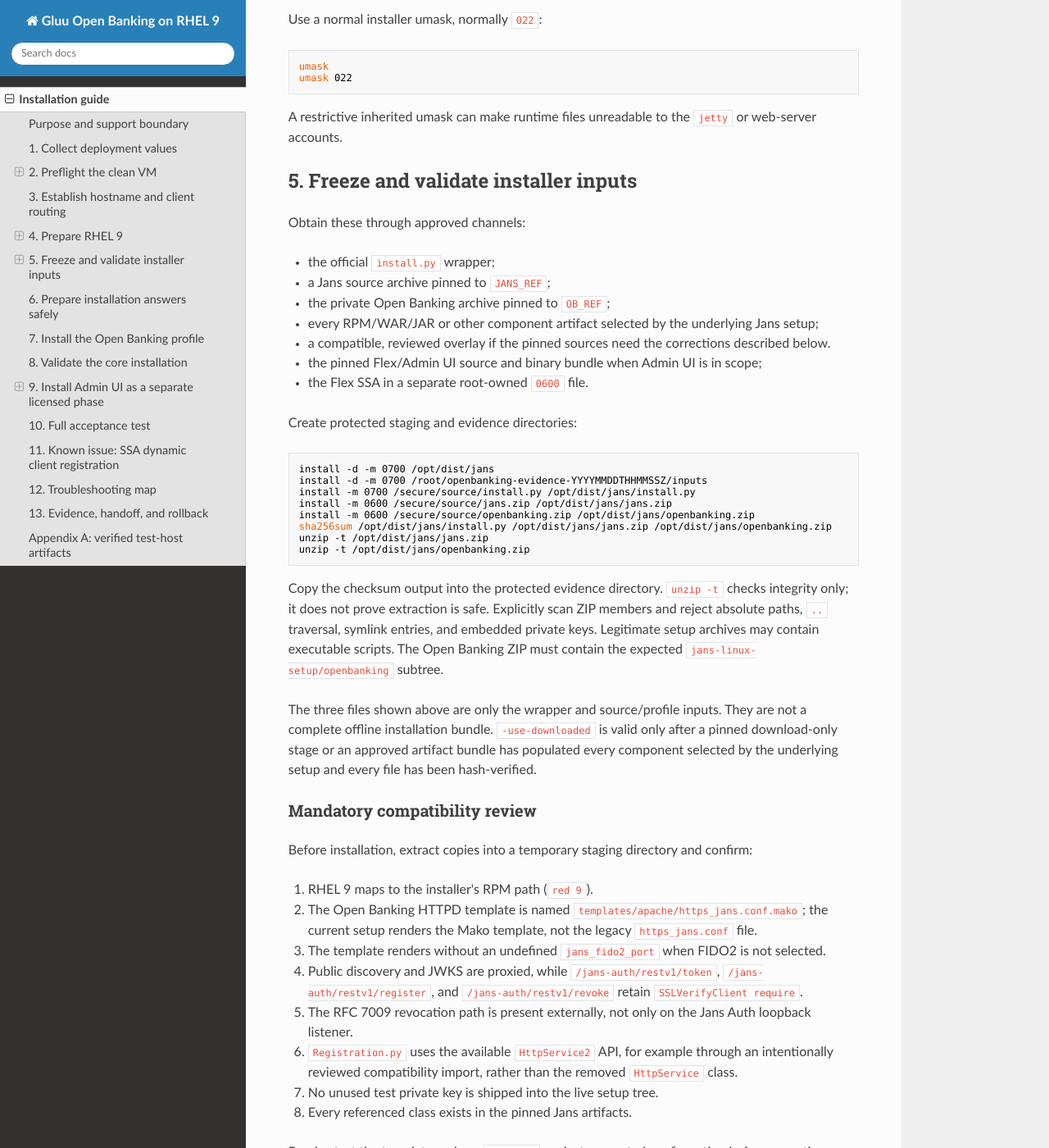
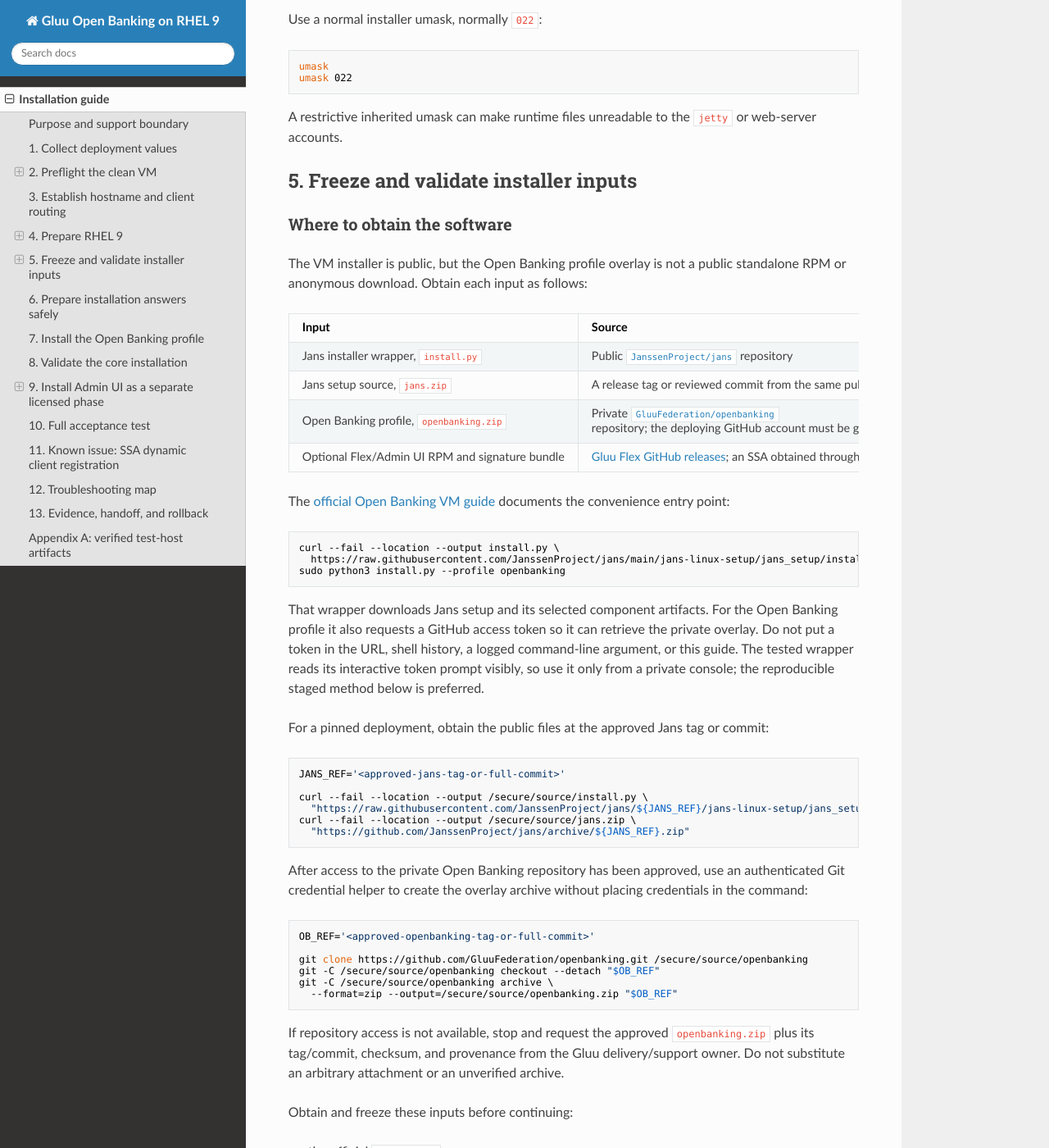
Before and after one commit to mzico/gluu-openbanking-rhel9-docs, an MkDocs documentation site: the page built from docs/index.md, in a window 1280 px wide and 1400 px high, scrolled down 3651 px. Shown: the whole window at 82% size. Built offline with MkDocs 1.6.1, drawn with Linux system fonts in a browser that asks for light colours; nearby versions of some CDN libraries.

Commit message:
Document Open Banking software sources

````diff
--- a/docs/index.md
+++ b/docs/index.md
@@ -167,7 +167,52 @@
 
 ## 5. Freeze and validate installer inputs
 
-Obtain these through approved channels:
+### Where to obtain the software
+
+The VM installer is public, but the Open Banking profile overlay is not a public standalone RPM or anonymous download. Obtain each input as follows:
+
+| Input | Source |
+|---|---|
+| Jans installer wrapper, `install.py` | Public [`JanssenProject/jans`](https://github.com/JanssenProject/jans) repository |
+| Jans setup source, `jans.zip` | A release tag or reviewed commit from the same public Jans repository |
+| Open Banking profile, `openbanking.zip` | Private [`GluuFederation/openbanking`](https://github.com/GluuFederation/openbanking) repository; the deploying GitHub account must be granted access by the Gluu delivery/support owner, or must receive an approved release archive through the organization's secure delivery channel |
+| Optional Flex/Admin UI RPM and signature bundle | [Gluu Flex GitHub releases](https://github.com/GluuFederation/flex/releases); an SSA obtained through the Gluu trial or subscription process is also required for licensing |
+
+The [official Open Banking VM guide](https://docs.gluu.org/stable/openbanking/install-vm/) documents the convenience entry point:
+
+```bash
+curl --fail --location --output install.py \
+  https://raw.githubusercontent.com/JanssenProject/jans/main/jans-linux-setup/jans_setup/install.py
+sudo python3 install.py --profile openbanking
+```
+
+That wrapper downloads Jans setup and its selected component artifacts. For the Open Banking profile it also requests a GitHub access token so it can retrieve the private overlay. Do not put a token in the URL, shell history, a logged command-line argument, or this guide. The tested wrapper reads its interactive token prompt visibly, so use it only from a private console; the reproducible staged method below is preferred.
+
+For a pinned deployment, obtain the public files at the approved Jans tag or commit:
+
+```bash
+JANS_REF='<approved-jans-tag-or-full-commit>'
+
+curl --fail --location --output /secure/source/install.py \
+  "https://raw.githubusercontent.com/JanssenProject/jans/${JANS_REF}/jans-linux-setup/jans_setup/install.py"
+curl --fail --location --output /secure/source/jans.zip \
+  "https://github.com/JanssenProject/jans/archive/${JANS_REF}.zip"
+```
+
+After access to the private Open Banking repository has been approved, use an authenticated Git credential helper to create the overlay archive without placing credentials in the command:
+
+```bash
+OB_REF='<approved-openbanking-tag-or-full-commit>'
+
+git clone https://github.com/GluuFederation/openbanking.git /secure/source/openbanking
+git -C /secure/source/openbanking checkout --detach "$OB_REF"
+git -C /secure/source/openbanking archive \
+  --format=zip --output=/secure/source/openbanking.zip "$OB_REF"
+```
+
+If repository access is not available, stop and request the approved `openbanking.zip` plus its tag/commit, checksum, and provenance from the Gluu delivery/support owner. Do not substitute an arbitrary attachment or an unverified archive.
+
+Obtain and freeze these inputs before continuing:
 
 - the official `install.py` wrapper;
 - a Jans source archive pinned to `JANS_REF`;
````
